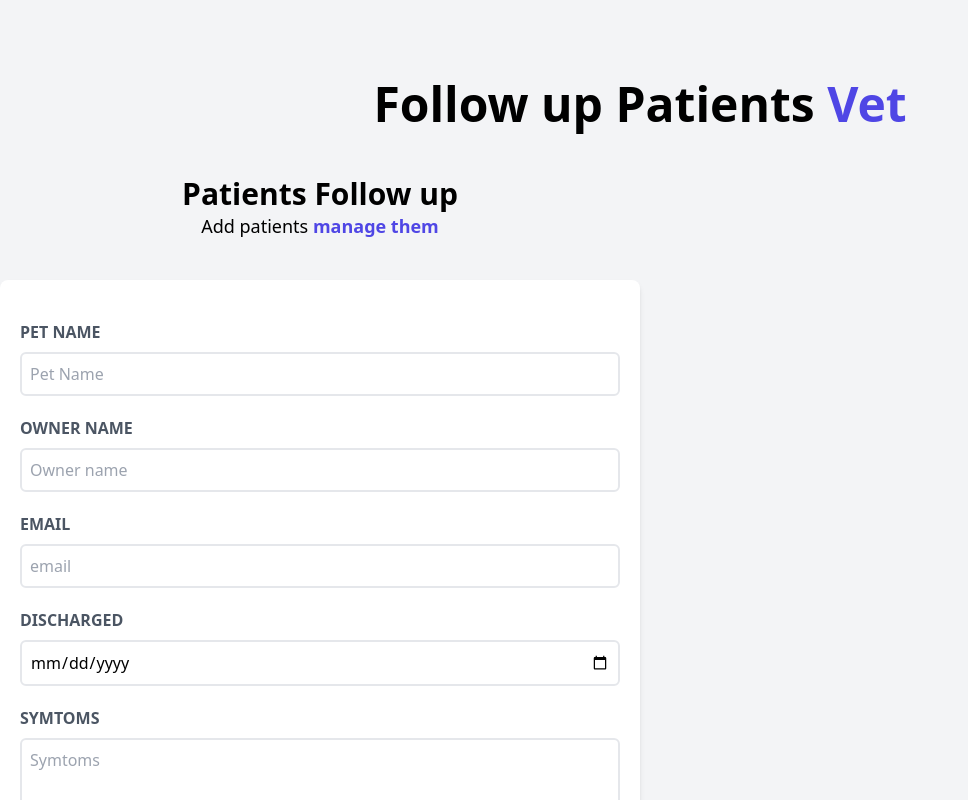
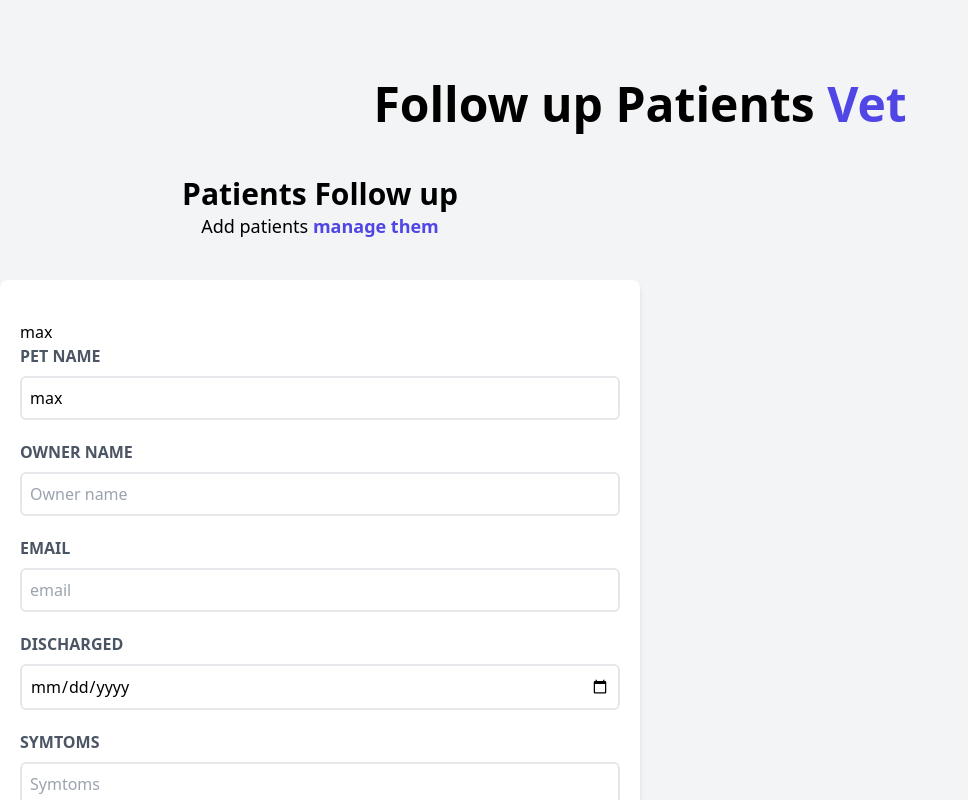
Before and after one commit to NancyMile/shope, a Vue app: page / in a window 1280 px wide. Shown: the top 800 px of the page, without its empty margins (0-968 px from the left). Built offline with nearby package versions, Linux system fonts and the light colour scheme.

Commit message:
form getting  pet name inline handler

```diff
--- a/src/components/Form.vue
+++ b/src/components/Form.vue
@@ -1,4 +1,7 @@
 <script setup>
+    import { ref } from 'vue'
+
+    const name = ref('max')
 
 </script>
 
@@ -8,6 +11,7 @@
         <p class=" text-lg m-t-5 text-center mb-10">Add patients <span class=" text-indigo-600 font-bold">manage them</span> </p>
 
         <form class="bg-white shadow-md rounded-lg py-10 px-5 mb-10">
+            {{ name }}
             <div class="mb-5">
                 <label class="block text-gray-600 uppercase font-bold" for="pet">Pet Name</label>
                 <input
@@ -15,6 +19,8 @@
                     type="text"
                     placeholder="Pet Name"
                     class="border-2 w-full p-2 mt-2 placeholder:gray-400 rounded-md"
+                    :value="name"
+                    @input="(e)=> name = e.target.value"
                 />
             </div>
             <div class="mb-5">
```
